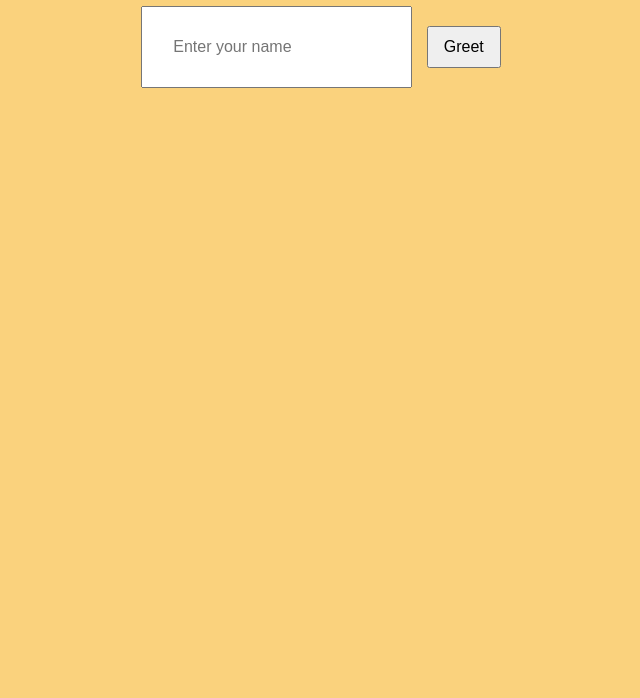
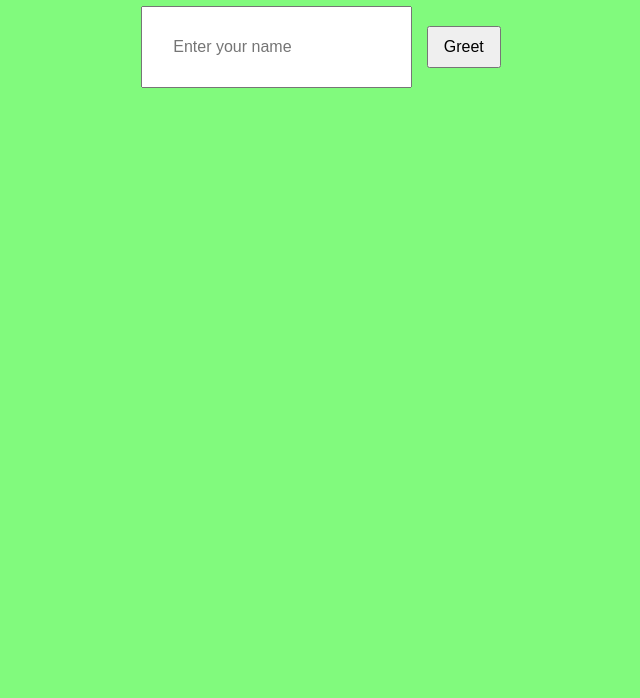
Before and after one commit to hednailiAutomation/CI-CD_Training, a website: page index.html in a window 1280 px wide. Shown: the part 102-800 px from the top of the page, without its empty margins (319-959 px from the left). Drawn offline with Linux system fonts and the light colour scheme.

Commit message:
update css

```diff
--- a/style.css
+++ b/style.css
@@ -2,7 +2,7 @@ body {
   font-family: Arial, sans-serif;
   text-align: center;
   margin-top: 50px;
-   background-color: rgb(250, 210, 125);
+   background-color: rgb(129, 250, 125);
    color: rgb(14, 38, 247);
 }
 input {
```
